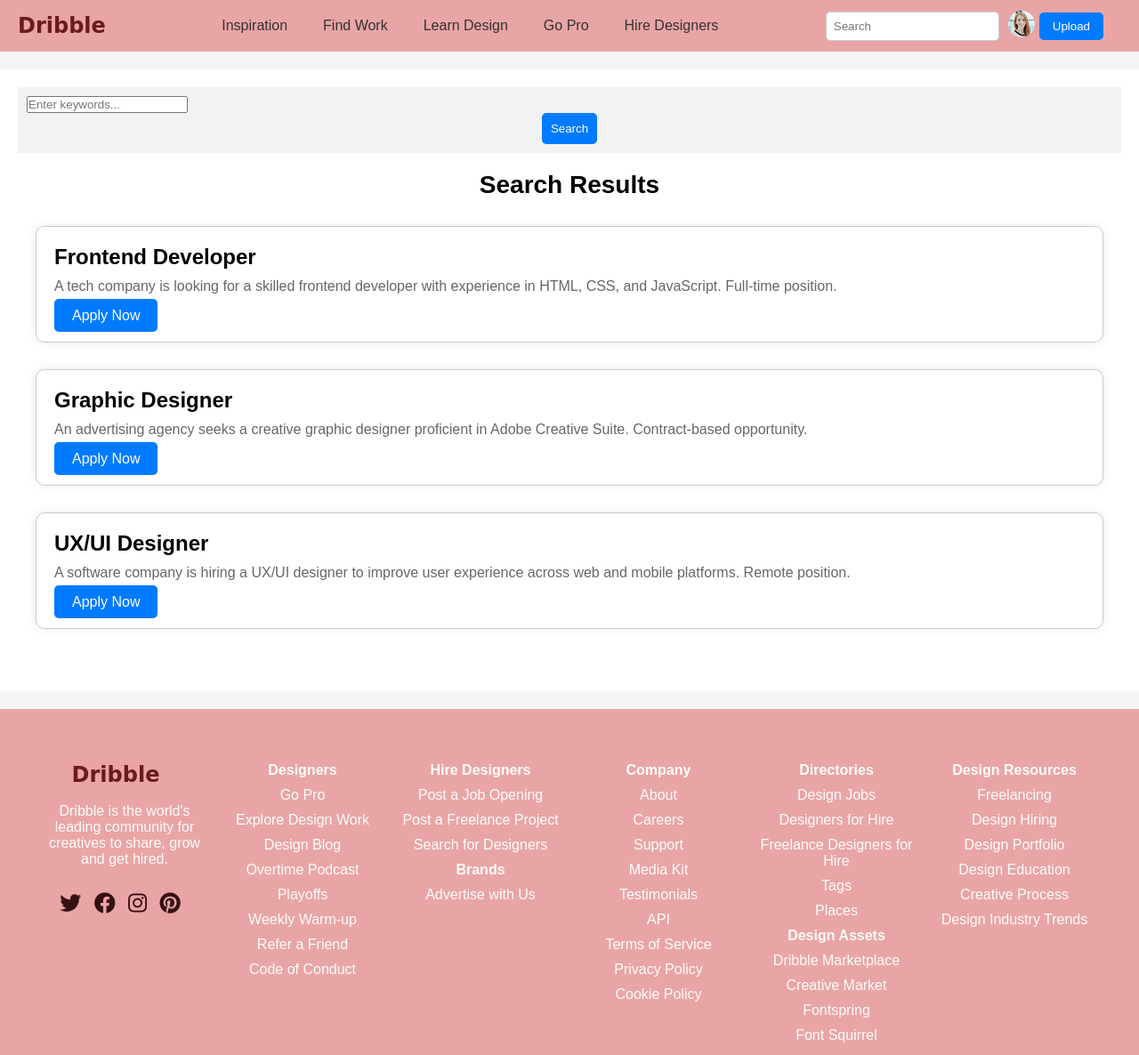
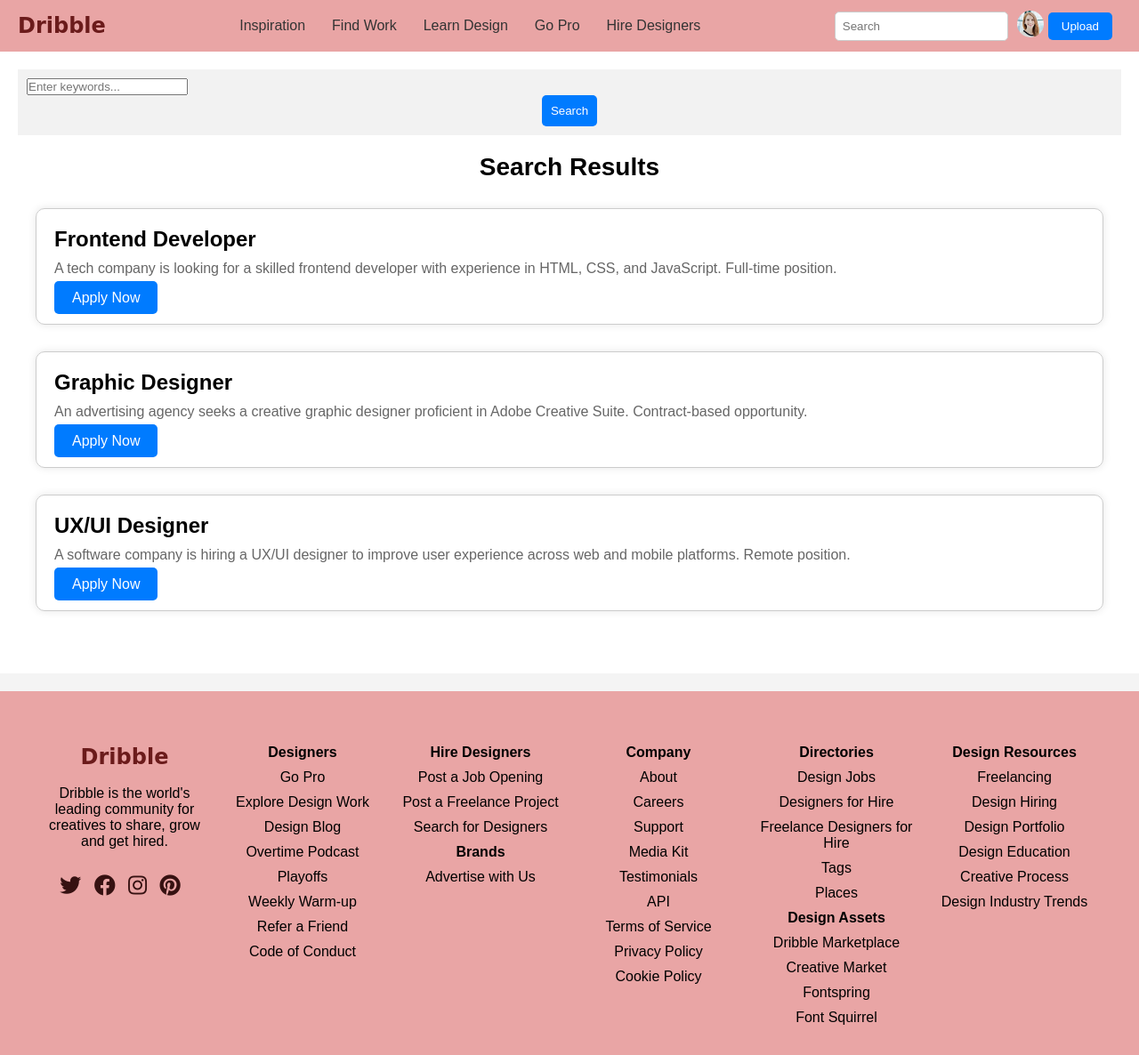
Before and after one commit to Vanshika454/Web, a plain HTML site: page findwork.html in a window 1280 px wide. Shown: the top 1186 px of the page at 89% size. Drawn offline with Linux system fonts and the light colour scheme.

Commit message:
Update style.css

```diff
--- a/style.css
+++ b/style.css
@@ -1,39 +1,3 @@
-header {
-  display: flex;
-  align-items: center;
-  justify-content:space-between;
-  padding: 5px;
-  background-color: #f0f0f0;
-  margin-bottom:20px;
-}
-
-.logo h1 {
-  margin-left: 10px;
-  font-size: 24px;
-  font-weight: bold;
-
-}
-
-nav ul {
-  list-style-type: none;
-  padding: 0;
-
-
-}
-
-nav ul li {
-  display: inline;
-
-}
-
-nav ul li a {
-  text-decoration: none;
-  color: #333;
-  padding:  10px;
-  margin-right:10px ;
-
-}
-
 
 /* Additional styling for footer columns */
 .footer-columns {
@@ -64,9 +28,9 @@
 
 /* Additional styling for footer */
 footer {
-  background-color:  #e9a5a5;;
+  background-color: #e9a5a5;
   padding: 20px;
-  margin-top:20px;
+  margin-top: 20px;
 }
 
 .social-icons a {
@@ -77,7 +41,6 @@
   font-size: 24px; /* Adjust the size as needed */
   color: #361111; /* Adjust the color as needed */
 }
-
 
 /* Horizontal line */
 hr {
@@ -96,7 +59,7 @@
   text-align: right;
 }
 
-h1{
+h1 {
   font-size: 30px;
   font-weight: bold;
   margin: 0;
@@ -111,47 +74,6 @@
   padding: 0;
 }
 
-body {
-font-family: Arial, sans-serif;
-background-color: #f8f8f8;
-}
-
-.container {
-max-width: 1200px;
-margin: 0 auto;
-padding: 0 20px;
-}
-
-header {
-background-color: #ef9595;
-color: #fff;
-padding: 0px ;
-}
-
-header h1 {
-margin: 0;
-}
-
-nav ul {
-list-style-type: none;
-margin: 0;
-padding: 0;
-}
-
-nav ul li {
-display: inline;
-
-}
-
-nav ul li:last-child {
-margin-right: 0;
-}
-
-nav ul li a {
-color: #fff;
-text-decoration: none;
-}
-
 main {
   padding: 20px 0;
 }
@@ -162,38 +84,7 @@
   margin-bottom: 20px;
 }
 
-footer {
 
-background-color: #ef9595;
-color: #fdfbfc;
-padding: 20px 0;
-text-align: center;
-}
-
-footer p {
-margin: 0;
-}
-
-body {
-display: flex;
-flex-direction: column;
-min-height: 100vh; /* Ensure the body fills the viewport height */
-}
-
-#footer-container {
-margin-top: auto; /* Push the footer to the bottom */
-}
-
-.column li a {
-text-decoration: none;
- color:#fffcfc
-}
-
-body, html {
-height: 100%;
-margin: 0;
-font-family: Arial, sans-serif;
-}
 
 .profile-container {
   display: flex;
@@ -201,7 +92,6 @@
   align-items: center;
   height: 100%;
   background-color: #f0f0f0;
-
 }
 
 .profile-content {
@@ -276,55 +166,16 @@
   background-color: #0056b3;
 }
 
-.logo  a{
+.logo a {
   text-decoration: none; /* Removes underline from the text */
 }
 
-
-header {
-display: flex;
-align-items: center;
-justify-content: space-between;
-padding: 10px 20px;
-background-color: #f0f0f0;
-}
-
-.logo {
-margin-right: 20px; /* Adjust margin for spacing */
-}
 
 .logo h1 {
   margin: 0;
   font-size: 24px;
 }
 
-nav ul {
-list-style-type: none;
-padding: 0;
-}
-
-nav ul li {
-display: inline;
-margin-right: 10px; /* Adjust margin for spacing */
-}
-
-nav ul li:last-child {
-margin-right: 0; /* Remove margin for the last item */
-}
-
-nav ul li a {
-text-decoration: none;
-color: #333;
-}
-
-
-header {
-display: flex;
-justify-content: space-between;
-align-items: center;
-padding: 10px 20px;
-background-color: #e9a5a5;
-}
 
 .search-box {
   display: flex;
@@ -338,17 +189,11 @@
   margin-right: 10px;
 }
 
-.cart {
-display: flex;
-align-items: center;
-}
-
 .profile {
   display: flex;
   align-items: center;
 }
 
-.add-to-cart-btn,
 .upload-btn {
   padding: 8px 15px;
   background-color: #007bff;
@@ -365,7 +210,6 @@
   border-radius: 50%;
   margin-right: 5px;
 }
-
 
 .logo {
   font-size: 24px;
@@ -391,49 +235,6 @@
   color: #333;
 }
 
-.search-box {
-display: flex;
-align-items: center;
-}
-
-.search-box input[type="text"] {
-padding: 8px;
-border: 1px solid #ccc;
-border-radius: 5px;
-margin-right: 10px;
-}
-
-.cart,
-.profile {
-display: flex;
-align-items: center;
-margin-right: 10px;
-}
-
-.add-to-cart-btn,
-.upload-btn {
-padding: 8px 15px;
-background-color: #007bff;
-color: #fff;
-border: none;
-border-radius: 5px;
-cursor: pointer;
-margin-right: 10px;
-}
-
-.profile img {
-width: 30px;
-height: 30px;
-border-radius: 50%;
-margin-right: 5px;
-}
-
-body {
-font-family: Arial, sans-serif;
-margin: 0;
-padding: 0;
-background-color: #f4f4f4;
-}
 
 /* Style for container */
 .container {
```
Lines whose indentation alone changed are shown as unchanged.
